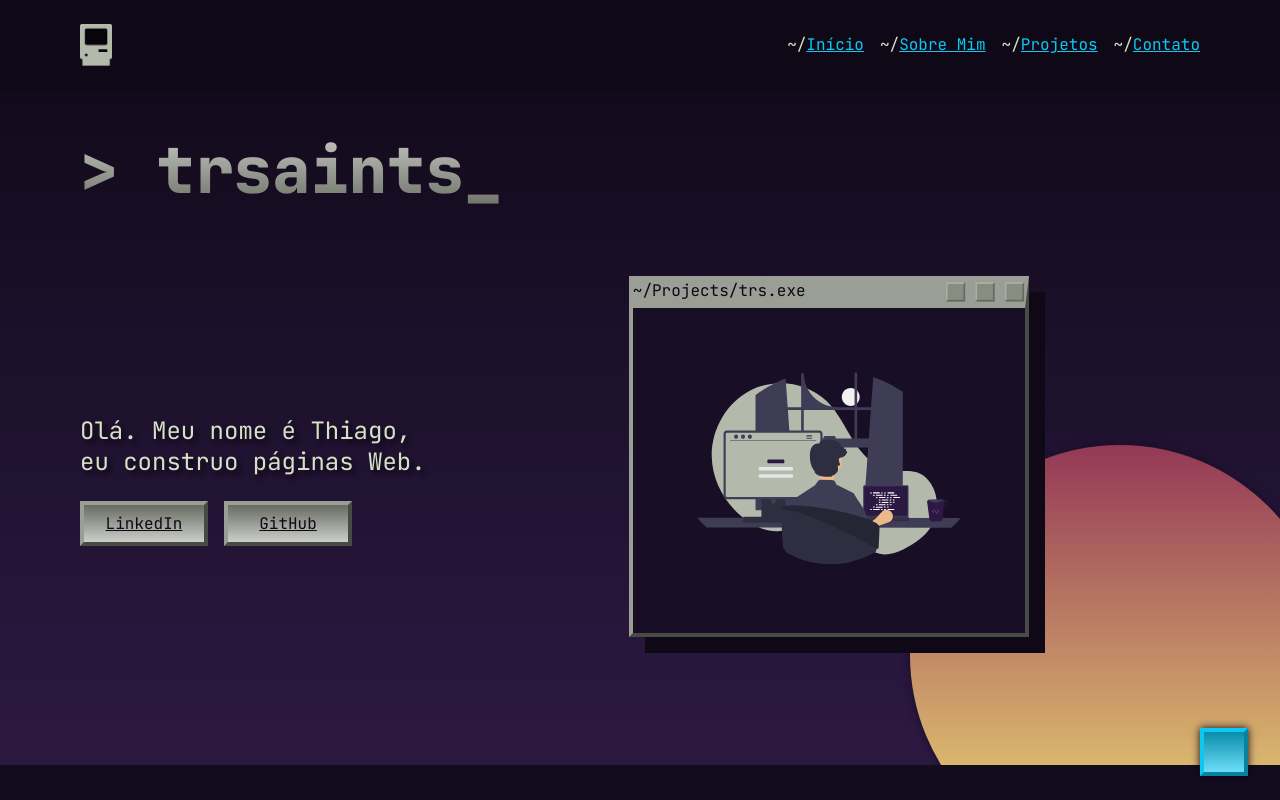
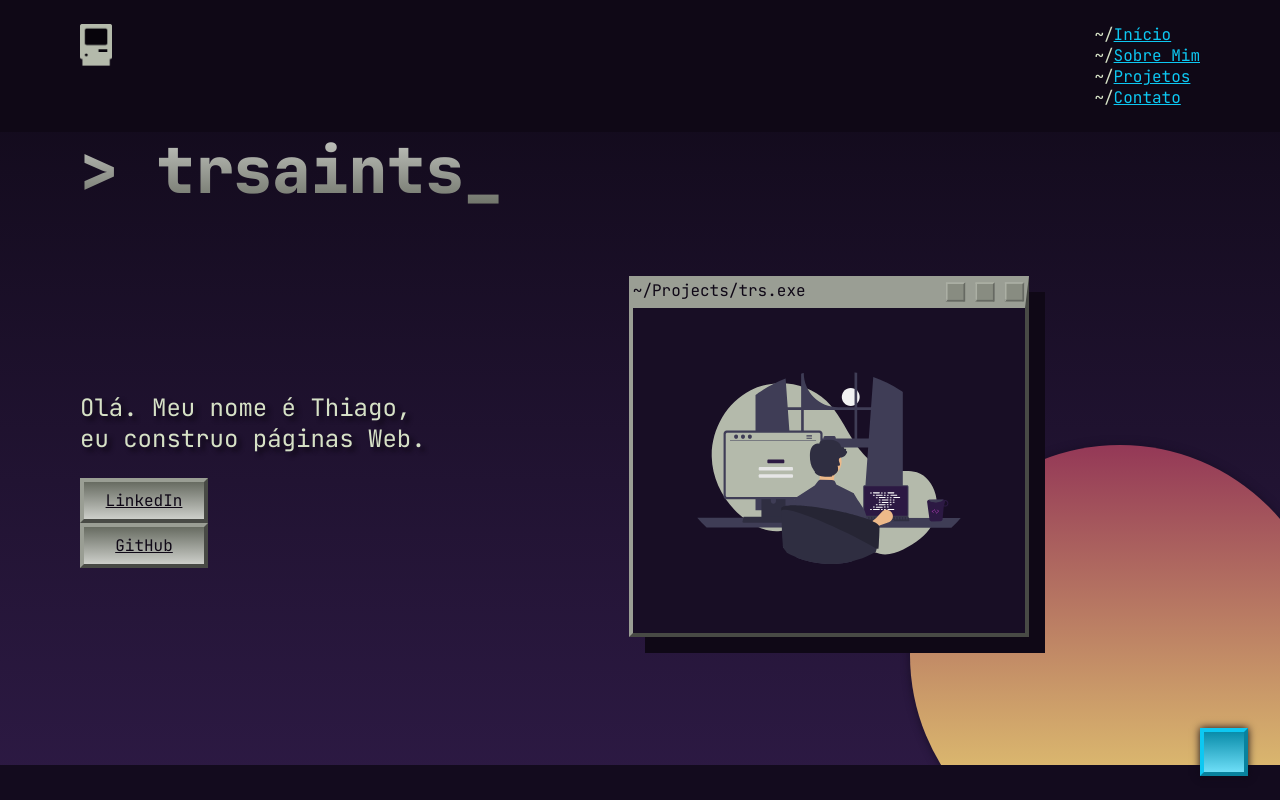
Before and after one commit to trsaints/trsaints-frontend, a React (Vite) app: page / in a window 1280 px wide. Shown: the top 800 px of the page. Built offline with nearby package versions, Linux system fonts and the light colour scheme.

Commit message:
Fix unsemantic structure

```diff
--- a/src/app/components/Navbar/Navbar.jsx
+++ b/src/app/components/Navbar/Navbar.jsx
@@ -27,7 +27,7 @@ function Navbar({
   return (
     <>
       <nav className={toggle ? `${navbarClass} toggle` : navbarClass}>
-        {links}
+        <ul>{links}</ul>
       </nav>
     </>
   );
```
